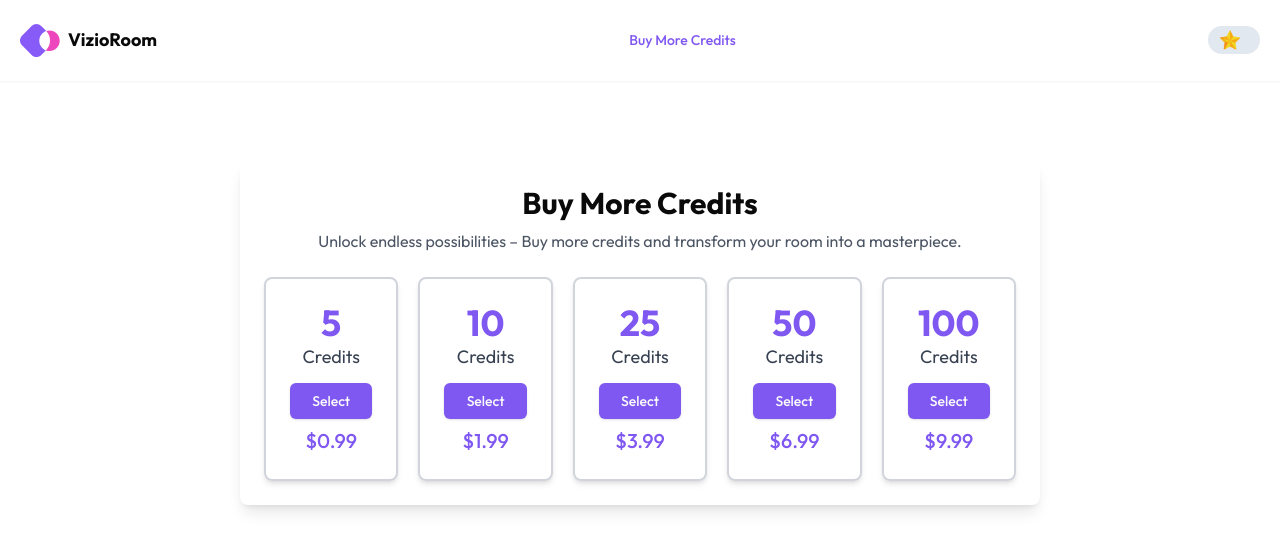
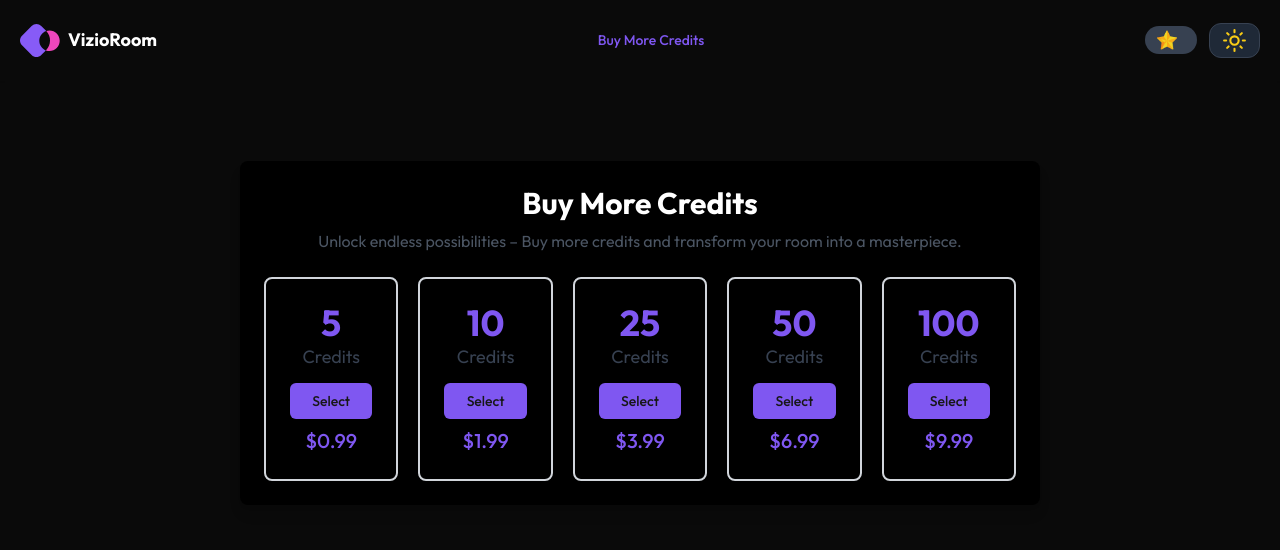
Before and after one commit to Kashan-2912/ai-interior-designer, a Next.js app: page /dashboard/buy-credits in a window 1280 px wide. Shown: the top 550 px of the page. Built offline with nearby package versions, Linux system fonts and the light colour scheme; no server answers.

Commit message:
dark/light theme added

```diff
--- a/app/dashboard/_components/Header.jsx
+++ b/app/dashboard/_components/Header.jsx
@@ -1,40 +1,75 @@
-"use client"
+"use client";
 
-import { UserButton } from '@clerk/nextjs'
-import Image from 'next/image'
-import React from 'react'
-import { useContext } from 'react'
-import { UserDetailContext } from '../../_context/userDetailContext'
-import { Button } from 'components/ui/button'
-import Link from 'next/link'
+import { UserButton } from "@clerk/nextjs";
+import Image from "next/image";
+import React from "react";
+import { useContext } from "react";
+import { UserDetailContext } from "../../_context/userDetailContext";
+import { Button } from "components/ui/button";
+import Link from "next/link";
+
+import { useTheme } from "next-themes";
+import { useState, useEffect } from "react";
+import { Sun, Moon } from "lucide-react";
 
 function Header() {
-    const {userDetail, setUserDetail} = useContext(UserDetailContext);
+  const { userDetail, setUserDetail } = useContext(UserDetailContext);
+
+  const { theme, setTheme } = useTheme();
+  const [mounted, setMounted] = useState(false);
+
+  useEffect(() => {
+    setMounted(true);
+  }, []);
+
+  if (!mounted) return null;
 
   return (
-    <div className='p-5 shadow-sm flex justify-between items-center'>
+    <div className="p-5 shadow-sm flex justify-between items-center">
       <div>
-            <Link href={'/'} className='flex gap-2 items-center'>
+        <Link href={"/"} className="flex gap-2 items-center">
           <Image src="/logo.svg" alt="logo" width={40} height={40} />
-                <h2 className='font-bold text-lg'>VizioRoom</h2>
+          <h2 className="font-bold text-lg text-gray-800 dark:text-white">
+            VizioRoom
+          </h2>
         </Link>
       </div>
 
-        <Link href="/dashboard/buy-credits" className='flex gap-2 items-center'>
-            <Button variant="ghost" className='rounded-full text-primary'>
+      <Link href="/dashboard/buy-credits" className="flex gap-2 items-center">
+        <Button
+          variant="ghost"
+          className="rounded-full text-primary"
+        >
           Buy More Credits
         </Button>
       </Link>
 
-        <div className='flex gap-7 items-center'>
-            <div className='flex gap-2 p-1 items-center bg-slate-200 px-3 rounded-full'>
+      <div className="flex gap-5 items-center">
+        <div className="flex gap-3 items-center">
+          <div className="flex gap-2 p-1 items-center bg-slate-200 dark:bg-gray-700 px-3 rounded-full">
             <Image src="/star.png" alt="avatar" width={20} height={20} />
-                <h2>{userDetail?.credits}</h2>
+            <h2 className="text-gray-800 dark:text-white">
+              {userDetail?.credits}
+            </h2>
           </div>
+
+          <button
+            onClick={() => setTheme(theme === "light" ? "dark" : "light")}
+            className="flex items-center gap-2 rounded-xl border border-gray-300 bg-gray-200 dark:border-gray-700 dark:bg-gray-800 px-3 py-1 transition-all duration-300"
+          >
+            {theme === "light" ? (
+              <Moon size={25} className="text-gray-800" />
+            ) : (
+              <Sun size={25} className="text-yellow-400" />
+            )}
+          </button>
+        </div>
+
+        {/* User Button */}
         <UserButton />
       </div>
     </div>
-  )
+  );
 }
 
-export default Header
+export default Header;
--- a/app/dashboard/buy-credits/page.jsx
+++ b/app/dashboard/buy-credits/page.jsx
@@ -14,8 +14,8 @@ function BuyCredits() {
   const [selectedOption, setSelectedOption] = useState(null);
 
   return (
-    <div className="max-w-4xl mx-auto p-6 bg-white rounded-lg shadow-lg">
-      <h2 className="text-3xl font-bold text-center mb-2">Buy More Credits</h2>
+    <div className="max-w-4xl mx-auto p-6 bg-white dark:bg-black rounded-lg shadow-lg">
+      <h2 className="text-3xl font-bold text-center mb-2 dark:text-white">Buy More Credits</h2>
       <p className="text-gray-600 text-center mb-6">
         Unlock endless possibilities – Buy more credits and transform your room into a masterpiece.
       </p>
```
Lines whose indentation alone changed are shown as unchanged.
